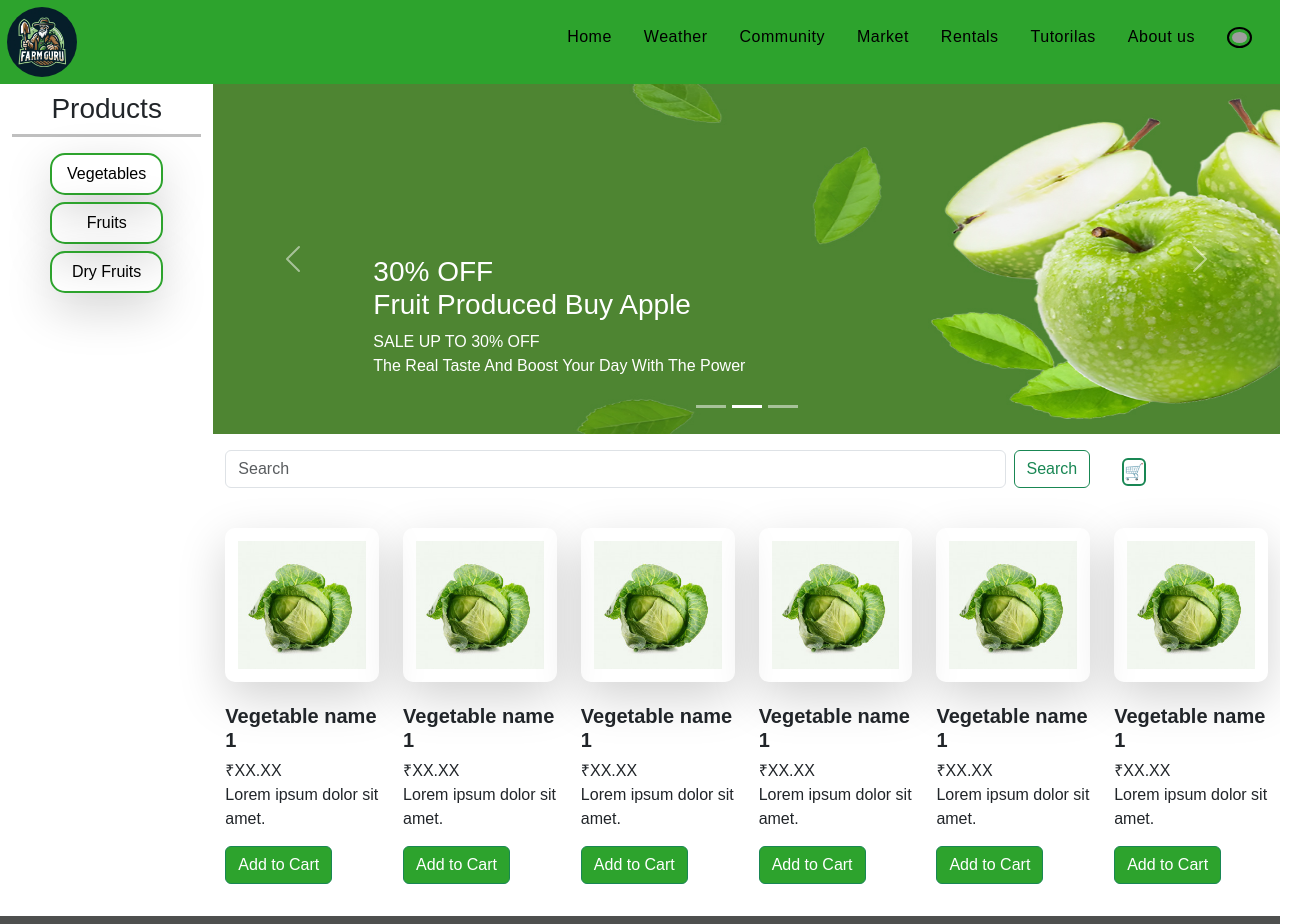
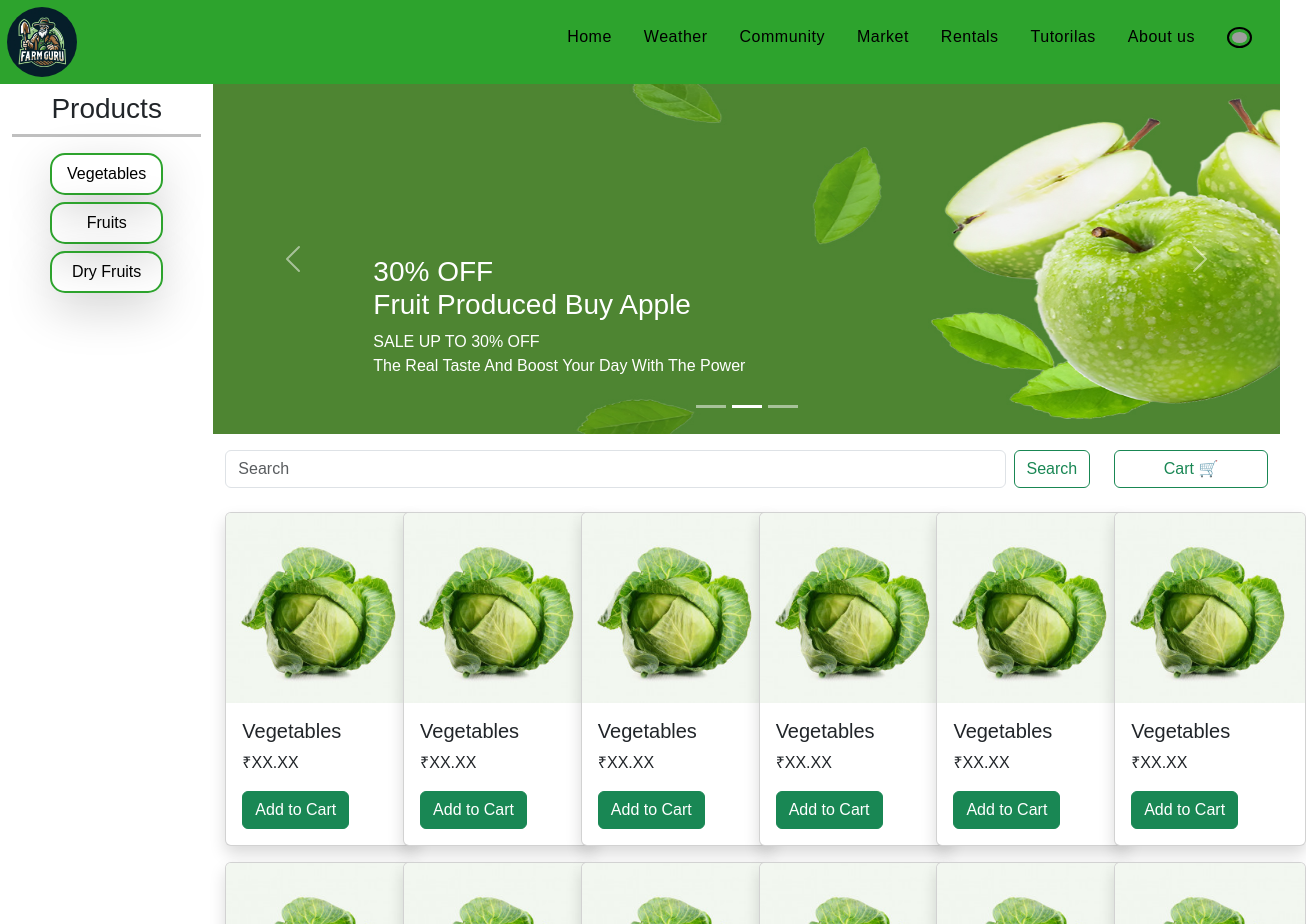
Before and after one commit to Aariyan-Kumar/Farm-Guru, a React (Create React App) app in the folder nirman/: page /Market in a window 1280 px wide. Shown: the top 924 px of the page, 1306 px wide, since content can reach past the window. Built offline with nearby package versions, Linux system fonts and the light colour scheme; grey boxes are pictures that could not be loaded.

Commit message:
new cart design added

```diff
--- a/nirman/src/Components/Cartshop.js
+++ b/nirman/src/Components/Cartshop.js
@@ -2,12 +2,14 @@ import React from 'react';
 import Button from 'react-bootstrap/Button';
 import ct from './images/img-ct-1.jpg';
 import '../Components/Cartshop.css';
+import { Card } from 'react-bootstrap';
+
 
 
 export default function cartshop() {
     return (
         <>
-            <div className='cart-cont my-4'>
+            {/* <div className='cart-cont my-4'>
                 <div className='cart-img shadow-lg' width={50}>
                     <img src={ct} alt='card-img' />
                 </div>
@@ -16,7 +18,18 @@ export default function cartshop() {
                     <p>₹XX.XX <br /> Lorem ipsum dolor sit amet.</p>
                     <Button variant='success' className='cart-btn mx-0 my-2'>Add to Cart</Button>
                 </div>
-            </div>
+            </div> */}
+
+            <Card style={{ width: '12rem' }} className='shadow my-2'>
+                <Card.Img variant="top" src={ct} />
+                <Card.Body>
+                    <Card.Title>Vegetables</Card.Title>
+                    <Card.Text>
+                        ₹XX.XX
+                    </Card.Text>
+                    <Button variant="success">Add to Cart</Button>
+                </Card.Body>
+            </Card>
         </>
     )
 }
--- a/nirman/src/Pages/Market.js
+++ b/nirman/src/Pages/Market.js
@@ -76,8 +76,16 @@ export default function Market() {
                   </Form>
                 </Col>
                 <Col xs={2}>
-                  <Button variant='' className='mx-2 border border-2 border-success p-0 mt-4'>🛒</Button>
+                  <Button className='mt-3 d-flex' variant='outline-success' href="#"><span className='mx-auto'>Cart 🛒</span></Button>
                 </Col>
+              </Row>
+              <Row className='m-0'>
+                <Col xs={2}><Cartshop /></Col>
+                <Col xs={2}><Cartshop /></Col>
+                <Col xs={2}><Cartshop /></Col>
+                <Col xs={2}><Cartshop /></Col>
+                <Col xs={2}><Cartshop /></Col>
+                <Col xs={2}><Cartshop /></Col>
               </Row>
               <Row className='m-0'>
                 <Col xs={2}><Cartshop /></Col>
```
